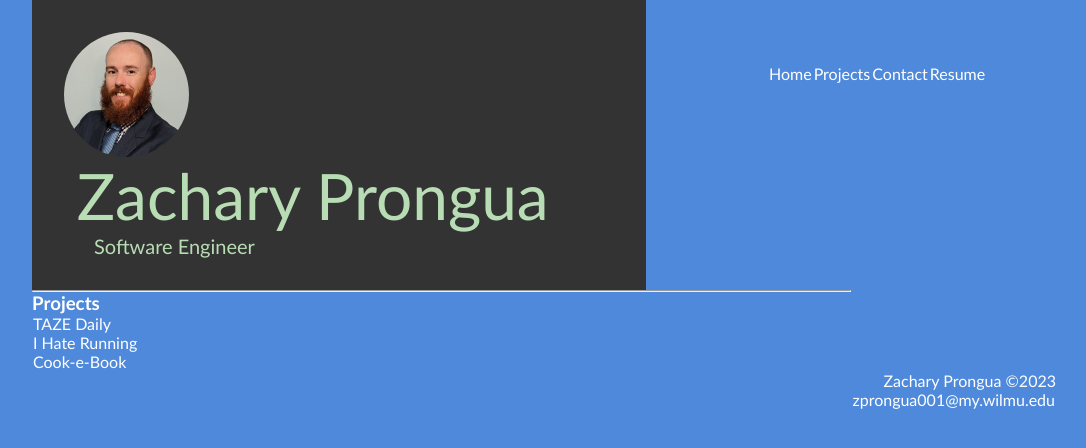
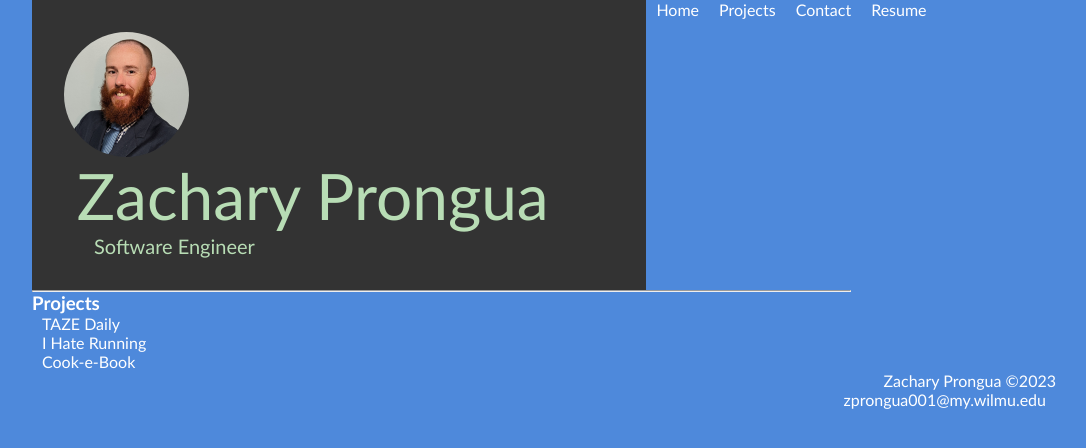
Before and after one commit to zprongua/portfolio, a plain HTML site: page index.html in a window 1280 px wide. Shown: the whole page, without its empty margins (96-1182 px from the left). Drawn offline with Linux system fonts and the light colour scheme.

Commit message:
grid box layout

```diff
--- a/css/style.css
+++ b/css/style.css
@@ -64,21 +64,22 @@ header {
 
 /* navigation bar formatting */
 nav {
-    float: right;
+    /* float: right;
     margin: 3em 3em 0 0;
     width: 24em;
     position: absolute;
-    right: 0;
+    right: 0; */
 }
 
 #navbar {
-    /* text-align: right;
+    text-align: right;
     padding-right: 10%;
     list-style-type: none;
-    display: block; */
+    display: block;
     display: flex;
+    position: relative;
     margin: 0;
-    padding: 1em;
+    padding: 0;
     list-style: none;
 }
 
@@ -102,7 +103,7 @@ a {
     color: #fff;
     text-decoration: none;
     border-radius: 10px;
-    padding: 1px;
+    padding: 10px;
 }
 
 a:hover {
```
Also changed, not shown: index.html (+4 -12 lines).
